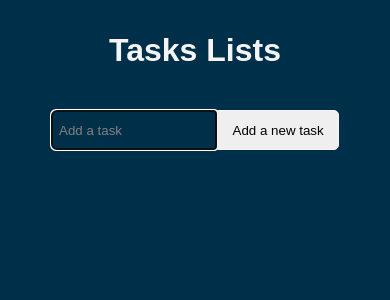
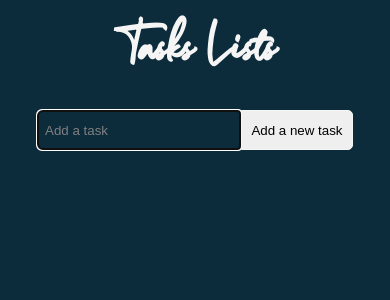
Before and after one commit to mathieuelisa/Todolist-app, a React (Create React App) app: page / in a window 390 px wide. Shown: the top 300 px of the page. Built offline with nearby package versions, Linux system fonts and the light colour scheme.

Commit message:
Adding Font to the project

```diff
--- a/src/Components/Todolist.js
+++ b/src/Components/Todolist.js
@@ -3,6 +3,8 @@ import { useState } from "react";
 // Import components
 import TodoForm from "./Todoform";
 import Tasks from "./Tasks";
+
+import "../Assets/Fonts/Richardson.otf";
 
 function Todolist() {
   const [tasks, setTasks] = useState([]);
--- a/src/app.scss
+++ b/src/app.scss
@@ -1,6 +1,11 @@
+@font-face {
+  font-family: "Richardson";
+  src: url("./Assets/Fonts/Richardson.otf");
+}
+
 .App {
   height: 100vh;
-  background-color: #003049;
+  background-color: #0c2b3b;
   display: flex;
   justify-content: center;
 }
@@ -35,13 +40,13 @@
   }
 
   &__mainTitle {
-    font-family: Arial, Helvetica, sans-serif;
+    font-family: "Richardson";
     height: 100px;
     display: flex;
     align-content: center;
     align-items: center;
     color: whitesmoke;
-    font-size: 2em;
+    font-size: 4em;
   }
 
   &__formCustom {
@@ -82,9 +87,21 @@
   .todo__form {
     width: 90%;
     margin: 10px auto;
+
+    &-button {
+      width: 122px;
+    }
+
+    &-input {
+      width: 70%;
+    }
   }
 
   .task__row {
     width: 80%;
   }
+
+  .todo__formCustom {
+    width: 90%;
+  }
 }
```
Also changed, not shown: src/Assets/Fonts/Richardson.otf (added).
